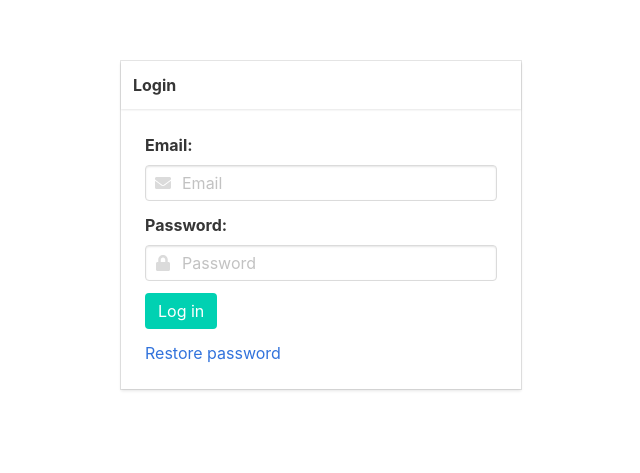
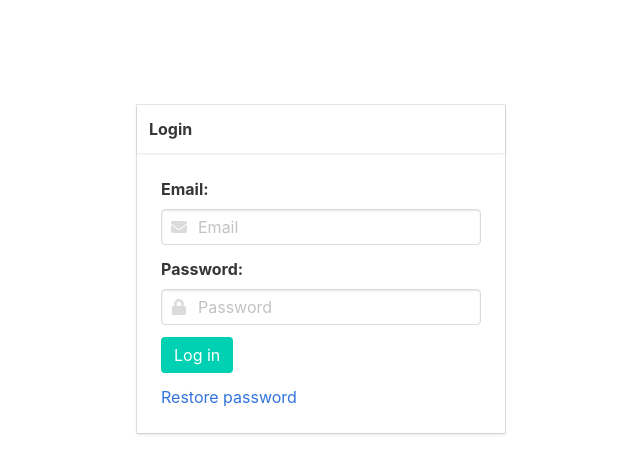
Before and after one commit to shawooha/crm-mockups, a plain HTML site: page loginform.html in a window 1280 px wide. Shown: the part 131-604 px from the top of the page, without its empty margins (319-959 px from the left). Drawn offline with nearby package versions, Linux system fonts and the light colour scheme.

Commit message:
fix login form pos

```diff
--- /dev/null
+++ b/css/login-screens.css
@@ -0,0 +1,13 @@
+.login-wrapper {
+    height: 100vh;
+    display: flex;
+    flex-direction: column;
+    justify-content: center;
+}
+
+.login-card {
+    padding: 1rem;
+    max-width: 400px;
+    width: 90%;
+    margin: auto;
+}
--- a/loginform.html
+++ b/loginform.html
@@ -6,12 +6,16 @@
     <meta http-equiv="X-UA-Compatible" content="ie=edge">
     <title>Login</title>
     <link rel="stylesheet" href="https://cdnjs.cloudflare.com/ajax/libs/bulma/0.7.5/css/bulma.min.css">
+    <link rel="stylesheet" href="./css/login-screens.css">
     <script defer src="https://use.fontawesome.com/releases/v5.3.1/js/all.js"></script>
 </head>
 <body>
-    <div class="container" style="height:100vh; padding-top:15%; margin:0px auto; width:90%; max-width: 400px;">
+    <div class="login-wrapper">
+        <div class="login-card">
             <div class="card">
-            <div class="card-header"><p class="card-header-title">Login</p></div>
+                <div class="card-header">
+                    <p class="card-header-title">Login</p>
+                </div>
                 <div class="card-content">
                     <form action="" method="post">
                         <div class="field">
@@ -49,5 +53,6 @@
                 </div>
             </div>
         </div>
+    </div>
 </body>
 </html>
```
Lines whose indentation alone changed are shown as unchanged.
